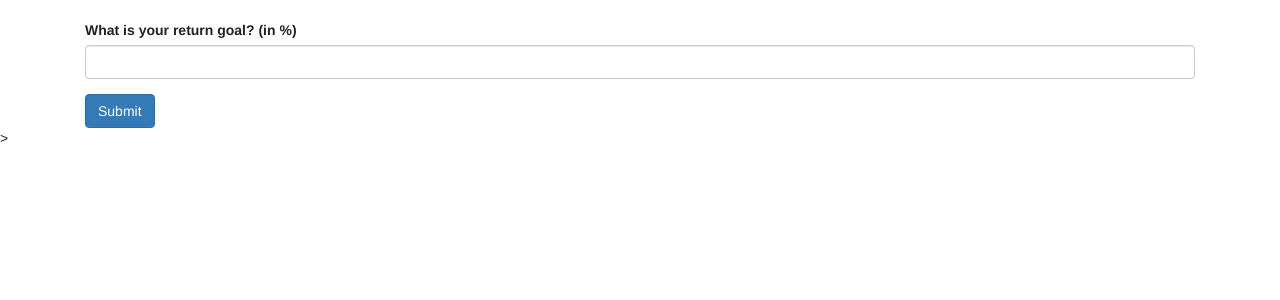
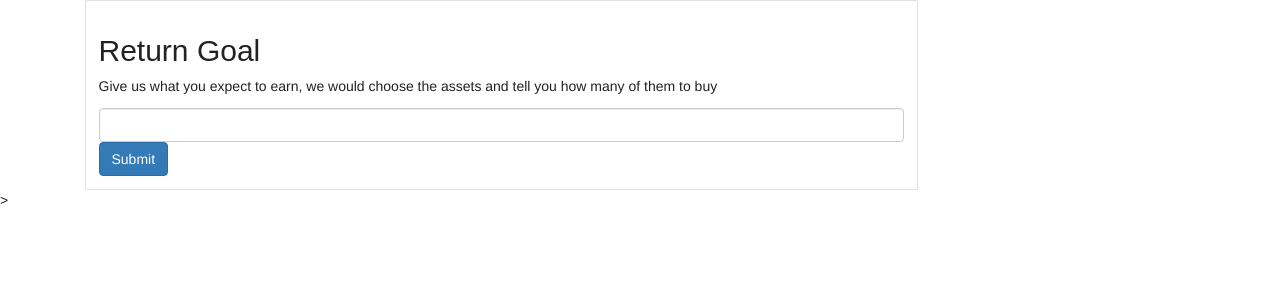
Before and after one commit to skykitten2y/web_Capstone, a Flask app: template src/templates/portfolio_with_return_ask.html in a window 1280 px wide. Shown: the top 300 px of the page. Run offline with Flask 2, Linux system fonts and the light colour scheme; the template is opened without the code that fills it, so the values that code supplies are empty; some libraries are stand-ins or nearby versions.

Commit message:
Update portfolio_with_return_ask.html

```diff
--- a/src/templates/portfolio_with_return_ask.html
+++ b/src/templates/portfolio_with_return_ask.html
@@ -1,15 +1,59 @@
-{% extends "base.html" %}
-{% block content %}
-    &nbsp;
+<!DOCTYPE html >
+<html lang="en">
+<head>
+    <!--    meta tags-->
+    <meta charset="UTF-8">
+    <meta http-equiv="X-UA-Compatible" content="IE=edge">
+    <meta name="viewport" content="width=device-width, initial-scale-1">
+    <title>Robo Advisor</title>
+    <link href="https://stackpath.bootstrapcdn.com/bootstrap/4.3.1/css/bootstrap.min.css" rel="stylesheet">
+    <link href="tail.select-bootstrap4.css" rel="stylesheet"/>
+    <link href="//netdna.bootstrapcdn.com/bootstrap/3.1.0/css/bootstrap.min.css" rel="stylesheet" id="bootstrap-css">
+
+    <!--    title-->
+    <title>Robo Advisor</title>
+    <!--    Custom CSS-->
+    <link rel="stylesheet" href="../static/css/main.css">
+
+</head>
+
+    <script src="https://code.jquery.com/jquery-3.3.1.slim.min.js"></script>
+    <script src="https://cdnjs.cloudflare.com/ajax/libs/popper.js/1.15.0/umd/popper.min.js"></script>
+    <script src="https://stackpath.bootstrapcdn.com/bootstrap/4.3.1/js/bootstrap.min.js"></script>
+    <script src="tail.select-full.min.js"></script>
+    <script>
+        tail.select('#select1',{
+            search: true
+        });
+
+    </script>
+
+
+<body>
+<!--    &nbsp;-->
+<!--   <div class = "container">-->
+<!--    <form id = "input_return_form" action="/portfoilo/with_return" method="post">-->
+<!--       <div class="form-group">-->
+<!--                         <label for="goal">What is your return goal? (in %)</label>-->
+<!--                         <input type = "text" id="goal" class = "form-control" name="goal">-->
+<!--                 </div>-->
+<!--        <button type="submit" class="btn btn-primary">Submit</button>-->
+<!--    </form>-->
+<!--    </div>>-->
+
    <div class = "container">
     <form id = "input_return_form" action="/portfoilo/with_return" method="post">
-       <div class="form-group">
-                         <label for="goal">What is your return goal? (in %)</label>
-                         <input type = "text" id="goal" class = "form-control" name="goal">
-                 </div>
+    <div class="card w-75">
+      <div class="card-body">
+        <h2 class="card-title">Return Goal</h2>
+        <p class="card-text">Give us what you expect to earn, we would choose the assets and tell you how many of them to buy</p>
+          <input type = "text" id="goal" class = "form-control" name="goal">
         <button type="submit" class="btn btn-primary">Submit</button>
+      </div>
+    </div>
     </form>
     </div>>
 
 
-{% endblock %}
+</body>
+</html>
```
